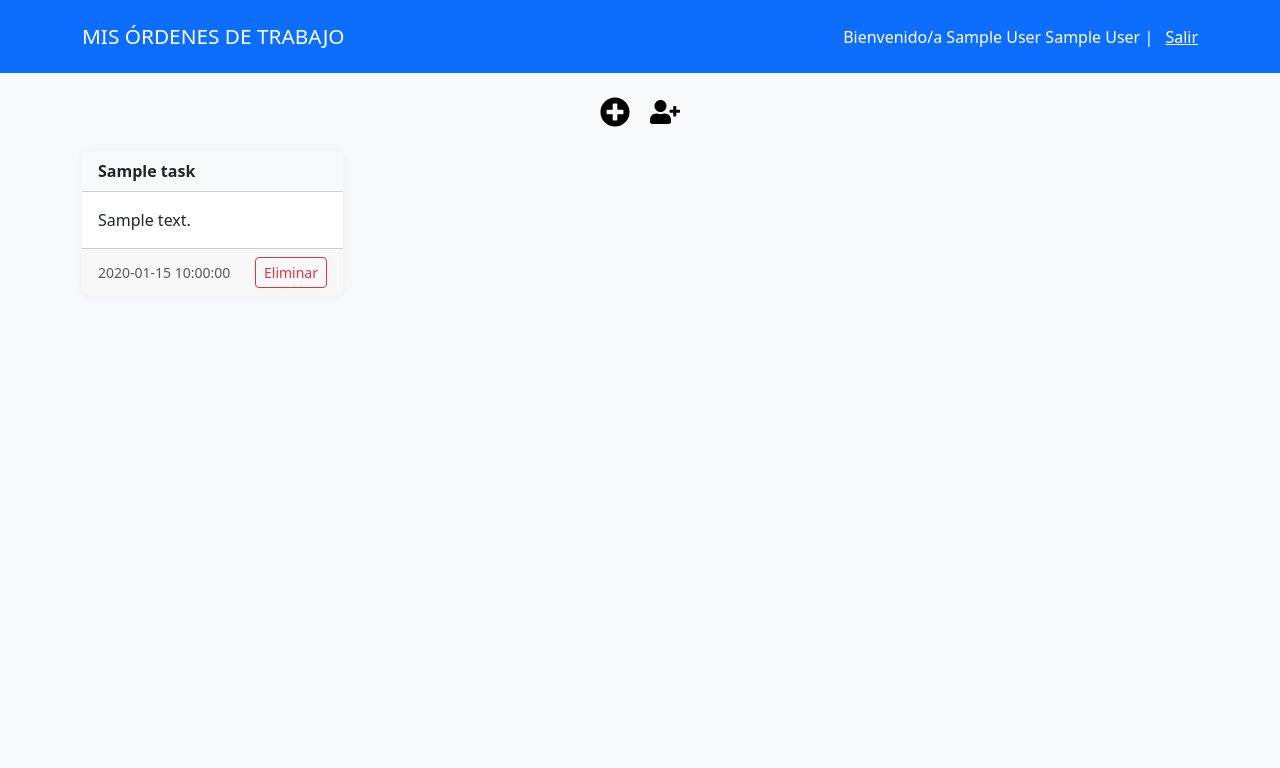
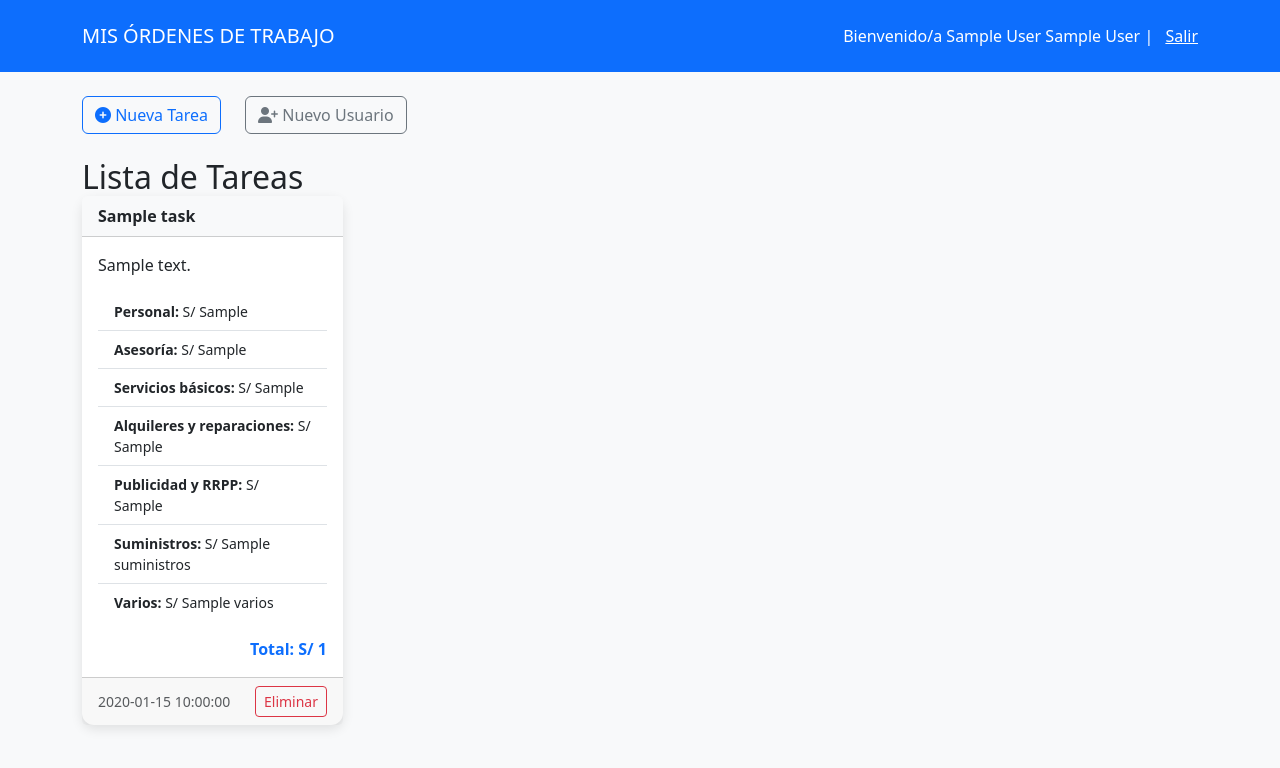
Before and after one commit to H-enrique2013/Proyecto-Costeoxordendetrabajo, a Flask app: template templates/tasks.html in a window 1280 px wide. Shown: the top 768 px of the page. Run offline with Flask 3, Linux system fonts and the light colour scheme; the visitor is signed in with stand-in values (Sample User, id 1); the template is opened without the code that fills it: most values are stand-ins (such as "Sample title", 1, 10 or a date in 2020); some libraries are stand-ins or nearby versions.

Commit message:
commit 12345

```diff
--- a/main.py
+++ b/main.py
@@ -69,14 +69,38 @@ def newTask():
     email = session.get('email')
     dateTask = datetime.now().strftime("%Y-%m-%d %H:%M:%S")
 
+    # Recursos indirectos
+    gastos = float(request.form.get('gastos_personal_directores', 0) or 0)
+    asesoria = float(request.form.get('asesoria_consultoria', 0) or 0)
+    servicios = float(request.form.get('servicios_basicos', 0) or 0)
+    alquileres = float(request.form.get('alquileres_mantenimiento_reparaciones', 0) or 0)
+    publicidad = float(request.form.get('publicidad_relaciones_publicas', 0) or 0)
+    suministros = float(request.form.get('suministros', 0) or 0)
+    varios = float(request.form.get('varios', 0) or 0)
+
+    total = gastos + asesoria + servicios + alquileres + publicidad + suministros + varios
+
     if title and description and email:
         cur = mysql.connection.cursor()
-        sql = "INSERT INTO tasks (email, title, description, date_task) VALUES (%s, %s, %s, %s)"
-        cur.execute(sql, (email, title, description, dateTask))
+        sql = """
+            INSERT INTO tasks (
+                email, title, description, date_task,
+                gastos_personal_directores, asesoria_consultoria, servicios_basicos,
+                alquileres_mantenimiento_reparaciones, publicidad_relaciones_publicas,
+                suministros, varios, total_recursos_indirectos
+            )
+            VALUES (%s, %s, %s, %s, %s, %s, %s, %s, %s, %s, %s, %s)
+        """
+        cur.execute(sql, (
+            email, title, description, dateTask,
+            gastos, asesoria, servicios, alquileres,
+            publicidad, suministros, varios, total
+        ))
         mysql.connection.commit()
         cur.close()
 
     return redirect(url_for('tasks'))
+
 
 
 @app.route('/new-user', methods=['POST'])
@@ -100,7 +124,7 @@ def newUser():
 def deleteTask():
     id = request.form['id']
     cur = mysql.connection.cursor()
-    cur.execute("DELETE FROM tasks WHERE id = %s", (id,))
+    cur.execute("DELETE FROM tasks WHERE Id = %s", (id,))
     mysql.connection.commit()
     cur.close()
     return redirect(url_for('tasks'))
--- a/templates/tasks.html
+++ b/templates/tasks.html
@@ -2,39 +2,35 @@
 <html lang="es">
     <head>
         <meta charset="UTF-8">
-    <meta http-equiv="X-UA-Compatible" content="IE=edge">
         <meta name="viewport" content="width=device-width, initial-scale=1.0">
         <title>Mis Órdenes de Trabajo</title>
-    <link href="https://cdn.jsdelivr.net/npm/bootstrap@5.3.0-alpha1/dist/css/bootstrap.min.css" rel="stylesheet">
-    <script src="https://cdn.jsdelivr.net/npm/bootstrap@5.3.0-alpha1/dist/js/bootstrap.bundle.min.js"></script>
+        <link href="https://cdn.jsdelivr.net/npm/bootstrap@5.3.0/dist/css/bootstrap.min.css" rel="stylesheet">
+        <script src="https://kit.fontawesome.com/a2e8d0339f.js" crossorigin="anonymous"></script>
         <style>
             .action-btn {
             cursor: pointer;
             transition: transform 0.2s ease;
             }
-
             .action-btn:hover {
             transform: scale(1.1);
             }
-
             .card-task {
-            box-shadow: 0 0 10px rgba(0,0,0,0.05);
+            box-shadow: 0 4px 12px rgba(0,0,0,0.1);
             border: none;
+            border-radius: 12px;
+            transition: transform 0.2s ease;
             }
-
-        .card-task .card-header {
+            .card-task:hover {
+            transform: scale(1.01);
+            }
+            .card-header {
             font-weight: bold;
             background-color: #f8f9fa;
-        }
-
-        .navbar-brand {
-            font-size: 1.3rem;
             }
         </style>
     </head>
     <body class="bg-light">
 
-    <!-- Navbar -->
         <nav class="navbar navbar-expand-lg navbar-dark bg-primary py-3">
         <div class="container">
             <a class="navbar-brand" href="#">MIS ÓRDENES DE TRABAJO</a>
@@ -45,32 +41,43 @@
         </div>
         </nav>
 
-    <!-- Iconos de acción -->
-    <div class="container my-4 text-center">
-        <div class="d-inline-block me-3">
-            <img src="{{url_for('static', filename='images/plus-circle-solid.svg')}}" width="30" class="action-btn" data-bs-toggle="modal" data-bs-target="#task-modal" title="Nueva Tarea">
-        </div>
-        <div class="d-inline-block">
-            <img src="{{url_for('static', filename='images/user-plus-solid.svg')}}" width="30" class="action-btn" data-bs-toggle="modal" data-bs-target="#user-modal" title="Nuevo Usuario">
+        <div class="container my-4">
+            <div class="d-flex flex-column flex-md-row justify-content-between align-items-center mb-4">
+                <div class="d-flex gap-4">
+                <button class="btn btn-outline-primary action-btn" data-bs-toggle="modal" data-bs-target="#task-modal" title="Nueva Tarea">
+                    <i class="fas fa-plus-circle"></i> Nueva Tarea
+                </button>
+                <button class="btn btn-outline-secondary action-btn" data-bs-toggle="modal" data-bs-target="#user-modal" title="Nuevo Usuario">
+                    <i class="fas fa-user-plus"></i> Nuevo Usuario
+                </button>
                 </div>
             </div>
+            <div>
+                <h2 class="mb-3 mb-md-0">Lista de Tareas</h2>
+            </div>
 
-    <!-- Lista de Tareas -->
-    <div class="container">
             <div class="row row-cols-1 row-cols-md-3 row-cols-lg-4 g-4">
                 {% for task in tasks %}
                 <div class="col">
                 <div class="card card-task h-100">
-                    <div class="card-header">
-                        {{task.title}}
-                    </div>
+                    <div class="card-header">{{ task.title }}</div>
                     <div class="card-body">
-                        <p class="card-text">{{task.description}}</p>
+                    <p class="card-text">{{ task.description }}</p>
+                    <ul class="list-group list-group-flush small">
+                        <li class="list-group-item"><strong>Personal:</strong> S/ {{ task.gastos_personal_directores or '0.00' }}</li>
+                        <li class="list-group-item"><strong>Asesoría:</strong> S/ {{ task.asesoria_consultoria or '0.00' }}</li>
+                        <li class="list-group-item"><strong>Servicios básicos:</strong> S/ {{ task.servicios_basicos or '0.00' }}</li>
+                        <li class="list-group-item"><strong>Alquileres y reparaciones:</strong> S/ {{ task.alquileres_mantenimiento_reparaciones or '0.00' }}</li>
+                        <li class="list-group-item"><strong>Publicidad y RRPP:</strong> S/ {{ task.publicidad_relaciones_publicas or '0.00' }}</li>
+                        <li class="list-group-item"><strong>Suministros:</strong> S/ {{ task.suministros or '0.00' }}</li>
+                        <li class="list-group-item"><strong>Varios:</strong> S/ {{ task.varios or '0.00' }}</li>
+                    </ul>
+                    <div class="mt-3 fw-bold text-end text-primary">Total: S/ {{ task.total_recursos_indirectos or '0.00' }}</div>
                     </div>
                     <div class="card-footer d-flex justify-content-between align-items-center">
-                        <small class="text-muted">{{task.date_task}}</small>
+                    <small class="text-muted">{{ task.date_task }}</small>
                     <form action="/delete-task" method="POST" class="mb-0">
-                            <input type="hidden" name="id" value="{{task.id}}">
+                        <input type="hidden" name="id" value="{{ task.Id }}">
                         <button type="submit" class="btn btn-sm btn-outline-danger">Eliminar</button>
                     </form>
                     </div>
@@ -82,19 +89,43 @@
 
         <!-- MODAL: Nueva Tarea -->
         <div class="modal fade" id="task-modal" tabindex="-1" aria-hidden="true">
-        <div class="modal-dialog">
+        <div class="modal-dialog modal-lg">
             <div class="modal-content">
             <form action="/new-task" method="post">
                 <div class="modal-header bg-primary text-white">
-                        <h5 class="modal-title">Nueva Tarea</h5>
+                <h5 class="modal-title">Nuevo Recurso Indirecto</h5>
                 <button type="button" class="btn-close" data-bs-dismiss="modal" aria-label="Cerrar"></button>
                 </div>
                 <div class="modal-body">
-                        <label class="form-label">Título</label>
-                        <input type="text" class="form-control mb-3" name="title" required>
-
-                        <label class="form-label">Descripción</label>
-                        <textarea class="form-control mb-3" name="description" rows="4" required></textarea>
+                <div class="form-floating mb-3">
+                    <input type="text" class="form-control" name="title" id="titulo" required>
+                    <label for="titulo">Título</label>
+                </div>
+                <div class="form-floating mb-4">
+                    <textarea class="form-control" name="description" id="descripcion" rows="3" required></textarea>
+                    <label for="descripcion">Descripción</label>
+                </div>
+                <div class="row">
+                    {% set fields = [
+                    ('gastos_personal_directores', 'Gastos de personal y directores'),
+                    ('asesoria_consultoria', 'Asesoría y consultoría'),
+                    ('servicios_basicos', 'Servicios básicos'),
+                    ('alquileres_mantenimiento_reparaciones', 'Alquileres, mantenimiento y reparaciones'),
+                    ('publicidad_relaciones_publicas', 'Publicidad y RRPP'),
+                    ('suministros', 'Suministros'),
+                    ('varios', 'Varios')
+                    ] %}
+                    {% for field, label in fields %}
+                    <div class="col-md-4 mb-3">
+                    <label class="form-label">{{ label }}</label>
+                    <input type="number" step="0.01" class="form-control recurso-input" name="{{ field }}">
+                    </div>
+                    {% endfor %}
+                    <div class="col-md-4 mb-3">
+                    <label class="form-label fw-bold">Total de recursos indirectos</label>
+                    <input type="number" step="0.01" class="form-control bg-light" name="total_recursos_indirectos" id="total-recursos" readonly>
+                    </div>
+                </div>
                 </div>
                 <div class="modal-footer">
                 <button type="submit" class="btn btn-success w-100">Guardar</button>
@@ -138,5 +169,20 @@
         </div>
         </div>
 
+        <script src="https://cdn.jsdelivr.net/npm/bootstrap@5.3.0/dist/js/bootstrap.bundle.min.js"></script>
+        <script>
+            function calcularTotalRecursos() {
+                let total = 0;
+                document.querySelectorAll('.recurso-input').forEach(input => {
+                total += parseFloat(input.value) || 0;
+                });
+                document.getElementById('total-recursos').value = total.toFixed(2);
+            }
+            document.addEventListener('input', (e) => {
+                if (e.target.classList.contains('recurso-input')) {
+                calcularTotalRecursos();
+                }
+            });
+        </script>
     </body>
 </html>
```
Lines whose indentation alone changed are shown as unchanged.
